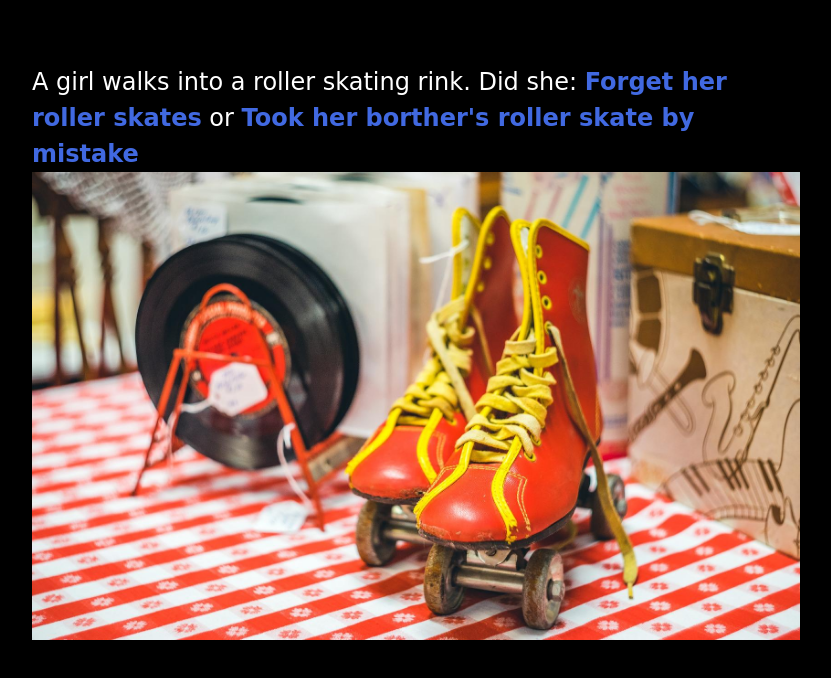
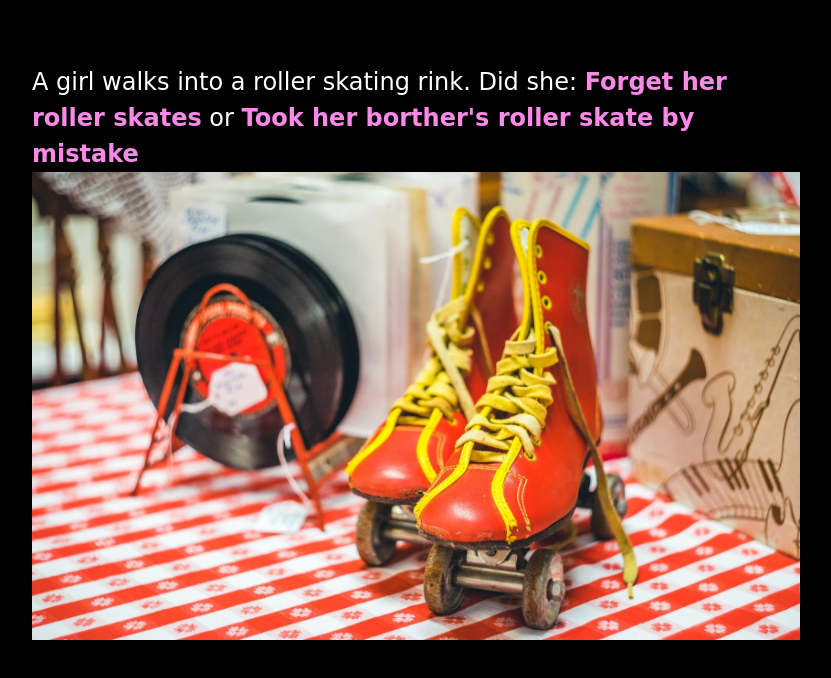
Before and after one commit to Odettes3/digital-writing-twine, a plain HTML site: page index.html in a window 1280 px wide. Shown: the whole page, without its empty margins (224-1055 px from the left). Drawn offline with Linux system fonts and the light colour scheme.

Commit message:
edited colours

```diff
--- a/index.html
+++ b/index.html
@@ -18,7 +18,14 @@
 tw-story {
   font-family: 'Dela Gothic One', cursive;
 
+}
 
+tw-link {
+  color: #FA89E8;
+}
+
+tw-link:focus, tw-link:hover, tw-link:active {
+  color:38DEC6;
 }</style><script role="script" id="twine-user-script" type="text/twine-javascript"></script><tw-passagedata pid="1" name="The Roller Skating Girl" tags="" position="409,191" size="100,100">A girl walks into a roller skating rink. Did she: [[Forget her roller skates]] or [[Took her borther&#39;s roller skate by mistake]]
 &lt;img class=&quot;passage-image&quot; src=&quot;img/rollerskates.jpg&quot; alt=&quot;roller skates&quot; /&gt;</tw-passagedata><tw-passagedata pid="2" name="Forget her roller skates" tags="" position="337,341" size="100,100">She borrows rentals from administration. While she is skating around she feels something soft in the soles. She stops in the middle of the rink and takes off one of her skates. Inside the shoe is it: [[Left over chips from the previous user]] or [[A cockroach]] </tw-passagedata><tw-passagedata pid="3" name="Took her borther&#39;s roller skate by mistake" tags="" position="487,341" size="100,100">She skates around in her brother’s skates. The shoes are enormous on her and while she was gliding around the curve...BAM! She crashed into [[A soccer mum holding two buckets of popcorn]] or [[An employee holding two Slurpees]]
 &lt;img class=&quot;passage-image&quot; src=&quot;img/rollerskatingfast.jpg&quot; alt=&quot;roller skates&quot; /&gt;</tw-passagedata><tw-passagedata pid="4" name="Left over chips from the previous user" tags="" position="262,491" size="100,100">She’s disgusted and takes off her other skate and walks off the rink to get new shoes  </tw-passagedata><tw-passagedata pid="5" name="A cockroach" tags="" position="412,491" size="100,100">She screams, and throws her skate as far and fast as she can. She tries to run but she still has one skate on and falls flat on her stomach. </tw-passagedata><tw-passagedata pid="6" name="A soccer mum holding two buckets of popcorn" tags="" position="532,491" size="100,100">The soccer mum roars. Popcorn flys everywhere.</tw-passagedata><tw-passagedata pid="7" name="An employee holding two Slurpees" tags="" position="652,491" size="100,100">The Slurpees spills all over her ruining her clothes and worst of all her brother’s skates</tw-passagedata></tw-storydata>
```
Also changed, not shown: 1 other file.
